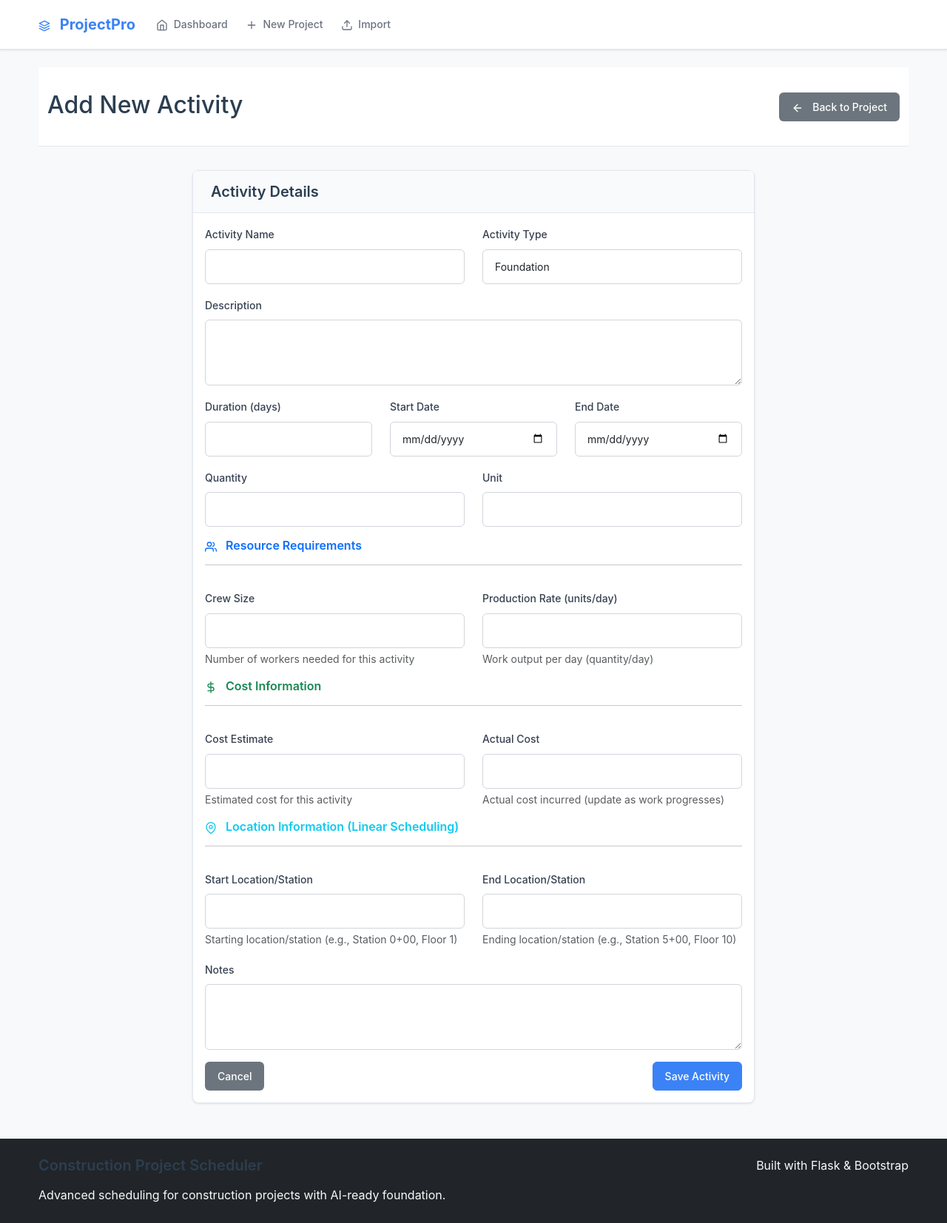
After one commit to ibuilder/BBSchedule, a Flask app: template templates/activity_create.html in a window 1280 px wide. The commit adds this page. Shown: the whole page at 74% size. Run offline with Flask 3, Linux system fonts and the light colour scheme; the template is opened without the code that fills it: values that come from a table or form of the project are taken from there, others are empty; some libraries are stand-ins or nearby versions.

Commit message:
Add user interface pages to manage construction projects and activities
Implements new templates for projects, activity creation, and dependencies.

Replit-Commit-Author: Agent
Replit-Commit-Session-Id: 35261bdc-eefb-4325-8cee-63dfbbda4798
Replit-Commit-Screenshot-Url: https://storage.googleapis.com/screenshot-production-us-central1/b38b2758-4aee-47f8-92a1-dab8bcfc20d2/41960455-3ea8-4e4c-bce2-57a7e9a36cfe.jpg

```diff
--- /dev/null
+++ b/templates/activity_create.html
@@ -0,0 +1,281 @@
+{% extends "base.html" %}
+
+{% block title %}Add Activity - {{ project.name }}{% endblock %}
+
+{% block content %}
+<div class="page-header">
+    <div class="container">
+        <div class="d-flex justify-content-between align-items-center">
+            <div>
+                <h1 class="h2 mb-1">Add New Activity</h1>
+                <p class="text-muted mb-0">{{ project.name }}</p>
+            </div>
+            <a href="{{ url_for('project_detail', project_id=project.id) }}" class="btn btn-secondary">
+                <i data-feather="arrow-left" class="me-2"></i>
+                Back to Project
+            </a>
+        </div>
+    </div>
+</div>
+
+<div class="container">
+    <div class="row justify-content-center">
+        <div class="col-lg-8">
+            <div class="card">
+                <div class="card-header">
+                    <h5 class="card-title mb-0">Activity Details</h5>
+                </div>
+                <div class="card-body">
+                    <form method="POST">
+                        {{ form.hidden_tag() }}
+
+                        <div class="row">
+                            <div class="col-md-6 mb-3">
+                                {{ form.name.label(class="form-label") }}
+                                {{ form.name(class="form-control") }}
+                                {% if form.name.errors %}
+                                    <div class="text-danger small">
+                                        {% for error in form.name.errors %}
+                                            <div>{{ error }}</div>
+                                        {% endfor %}
+                                    </div>
+                                {% endif %}
+                            </div>
+
+                            <div class="col-md-6 mb-3">
+                                {{ form.activity_type.label(class="form-label") }}
+                                {{ form.activity_type(class="form-select") }}
+                                {% if form.activity_type.errors %}
+                                    <div class="text-danger small">
+                                        {% for error in form.activity_type.errors %}
+                                            <div>{{ error }}</div>
+                                        {% endfor %}
+                                    </div>
+                                {% endif %}
+                            </div>
+                        </div>
+
+                        <div class="mb-3">
+                            {{ form.description.label(class="form-label") }}
+                            {{ form.description(class="form-control", rows="3") }}
+                            {% if form.description.errors %}
+                                <div class="text-danger small">
+                                    {% for error in form.description.errors %}
+                                        <div>{{ error }}</div>
+                                    {% endfor %}
+                                </div>
+                            {% endif %}
+                        </div>
+
+                        <div class="row">
+                            <div class="col-md-4 mb-3">
+                                {{ form.duration.label(class="form-label") }}
+                                {{ form.duration(class="form-control") }}
+                                {% if form.duration.errors %}
+                                    <div class="text-danger small">
+                                        {% for error in form.duration.errors %}
+                                            <div>{{ error }}</div>
+                                        {% endfor %}
+                                    </div>
+                                {% endif %}
+                            </div>
+
+                            <div class="col-md-4 mb-3">
+                                {{ form.start_date.label(class="form-label") }}
+                                {{ form.start_date(class="form-control") }}
+                                {% if form.start_date.errors %}
+                                    <div class="text-danger small">
+                                        {% for error in form.start_date.errors %}
+                                            <div>{{ error }}</div>
+                                        {% endfor %}
+                                    </div>
+                                {% endif %}
+                            </div>
+
+                            <div class="col-md-4 mb-3">
+                                {{ form.end_date.label(class="form-label") }}
+                                {{ form.end_date(class="form-control") }}
+                                {% if form.end_date.errors %}
+                                    <div class="text-danger small">
+                                        {% for error in form.end_date.errors %}
+                                            <div>{{ error }}</div>
+                                        {% endfor %}
+                                    </div>
+                                {% endif %}
+                            </div>
+                        </div>
+
+                        <div class="row">
+                            <div class="col-md-6 mb-3">
+                                {{ form.quantity.label(class="form-label") }}
+                                {{ form.quantity(class="form-control") }}
+                                {% if form.quantity.errors %}
+                                    <div class="text-danger small">
+                                        {% for error in form.quantity.errors %}
+                                            <div>{{ error }}</div>
+                                        {% endfor %}
+                                    </div>
+                                {% endif %}
+                            </div>
+
+                            <div class="col-md-6 mb-3">
+                                {{ form.unit.label(class="form-label") }}
+                                {{ form.unit(class="form-control") }}
+                                {% if form.unit.errors %}
+                                    <div class="text-danger small">
+                                        {% for error in form.unit.errors %}
+                                            <div>{{ error }}</div>
+                                        {% endfor %}
+                                    </div>
+                                {% endif %}
+                            </div>
+                        </div>
+
+                        <!-- Resource Management Section -->
+                        <div class="row">
+                            <div class="col-12 mb-3">
+                                <h6 class="text-primary">
+                                    <i data-feather="users" class="me-2"></i>
+                                    Resource Requirements
+                                </h6>
+                                <hr class="mt-2 mb-3">
+                            </div>
+                        </div>
+
+                        <div class="row">
+                            <div class="col-md-6 mb-3">
+                                {{ form.resource_crew_size.label(class="form-label") }}
+                                {{ form.resource_crew_size(class="form-control") }}
+                                <div class="form-text">Number of workers needed for this activity</div>
+                                {% if form.resource_crew_size.errors %}
+                                    <div class="text-danger small">
+                                        {% for error in form.resource_crew_size.errors %}
+                                            <div>{{ error }}</div>
+                                        {% endfor %}
+                                    </div>
+                                {% endif %}
+                            </div>
+
+                            <div class="col-md-6 mb-3">
+                                {{ form.production_rate.label(class="form-label") }}
+                                {{ form.production_rate(class="form-control") }}
+                                <div class="form-text">Work output per day (quantity/day)</div>
+                                {% if form.production_rate.errors %}
+                                    <div class="text-danger small">
+                                        {% for error in form.production_rate.errors %}
+                                            <div>{{ error }}</div>
+                                        {% endfor %}
+                                    </div>
+                                {% endif %}
+                            </div>
+                        </div>
+
+                        <!-- Cost Management Section -->
+                        <div class="row">
+                            <div class="col-12 mb-3">
+                                <h6 class="text-success">
+                                    <i data-feather="dollar-sign" class="me-2"></i>
+                                    Cost Information
+                                </h6>
+                                <hr class="mt-2 mb-3">
+                            </div>
+                        </div>
+
+                        <div class="row">
+                            <div class="col-md-6 mb-3">
+                                {{ form.cost_estimate.label(class="form-label") }}
+                                {{ form.cost_estimate(class="form-control") }}
+                                <div class="form-text">Estimated cost for this activity</div>
+                                {% if form.cost_estimate.errors %}
+                                    <div class="text-danger small">
+                                        {% for error in form.cost_estimate.errors %}
+                                            <div>{{ error }}</div>
+                                        {% endfor %}
+                                    </div>
+                                {% endif %}
+                            </div>
+
+                            <div class="col-md-6 mb-3">
+                                {{ form.actual_cost.label(class="form-label") }}
+                                {{ form.actual_cost(class="form-control") }}
+                                <div class="form-text">Actual cost incurred (update as work progresses)</div>
+                                {% if form.actual_cost.errors %}
+                                    <div class="text-danger small">
+                                        {% for error in form.actual_cost.errors %}
+                                            <div>{{ error }}</div>
+                                        {% endfor %}
+                                    </div>
+                                {% endif %}
+                            </div>
+                        </div>
+
+                        <!-- Location/Spatial Information Section -->
+                        <div class="row">
+                            <div class="col-12 mb-3">
+                                <h6 class="text-info">
+                                    <i data-feather="map-pin" class="me-2"></i>
+                                    Location Information (Linear Scheduling)
+                                </h6>
+                                <hr class="mt-2 mb-3">
+                            </div>
+                        </div>
+
+                        <div class="row">
+                            <div class="col-md-6 mb-3">
+                                {{ form.location_start.label(class="form-label") }}
+                                {{ form.location_start(class="form-control") }}
+                                <div class="form-text">Starting location/station (e.g., Station 0+00, Floor 1)</div>
+                                {% if form.location_start.errors %}
+                                    <div class="text-danger small">
+                                        {% for error in form.location_start.errors %}
+                                            <div>{{ error }}</div>
+                                        {% endfor %}
+                                    </div>
+                                {% endif %}
+                            </div>
+
+                            <div class="col-md-6 mb-3">
+                                {{ form.location_end.label(class="form-label") }}
+                                {{ form.location_end(class="form-control") }}
+                                <div class="form-text">Ending location/station (e.g., Station 5+00, Floor 10)</div>
+                                {% if form.location_end.errors %}
+                                    <div class="text-danger small">
+                                        {% for error in form.location_end.errors %}
+                                            <div>{{ error }}</div>
+                                        {% endfor %}
+                                    </div>
+                                {% endif %}
+                            </div>
+                        </div>
+
+                        <div class="mb-3">
+                            {{ form.notes.label(class="form-label") }}
+                            {{ form.notes(class="form-control", rows="3") }}
+                            {% if form.notes.errors %}
+                                <div class="text-danger small">
+                                    {% for error in form.notes.errors %}
+                                        <div>{{ error }}</div>
+                                    {% endfor %}
+                                </div>
+                            {% endif %}
+                        </div>
+
+                        <div class="d-flex justify-content-between">
+                            <a href="{{ url_for('project_detail', project_id=project.id) }}" class="btn btn-secondary">
+                                Cancel
+                            </a>
+                            {{ form.submit(class="btn btn-primary") }}
+                        </div>
+                    </form>
+                </div>
+            </div>
+        </div>
+    </div>
+</div>
+{% endblock %}
+
+{% block scripts %}
+<script>
+    feather.replace();
+</script>
+{% endblock %}
--- a/templates/base.html
+++ b/templates/base.html
@@ -13,6 +13,7 @@
 
     <!-- Chart.js -->
     <script src="https://cdn.jsdelivr.net/npm/chart.js"></script>
+    <script src="https://cdn.jsdelivr.net/npm/chartjs-adapter-date-fns/dist/chartjs-adapter-date-fns.bundle.min.js"></script>
 
     <!-- Custom CSS -->
     <link rel="stylesheet" href="{{ url_for('static', filename='css/custom.css') }}">
```
Also changed, not shown: templates/dependencies.html (added, +198 -0 lines), templates/projects.html (added, +132 -0 lines).
